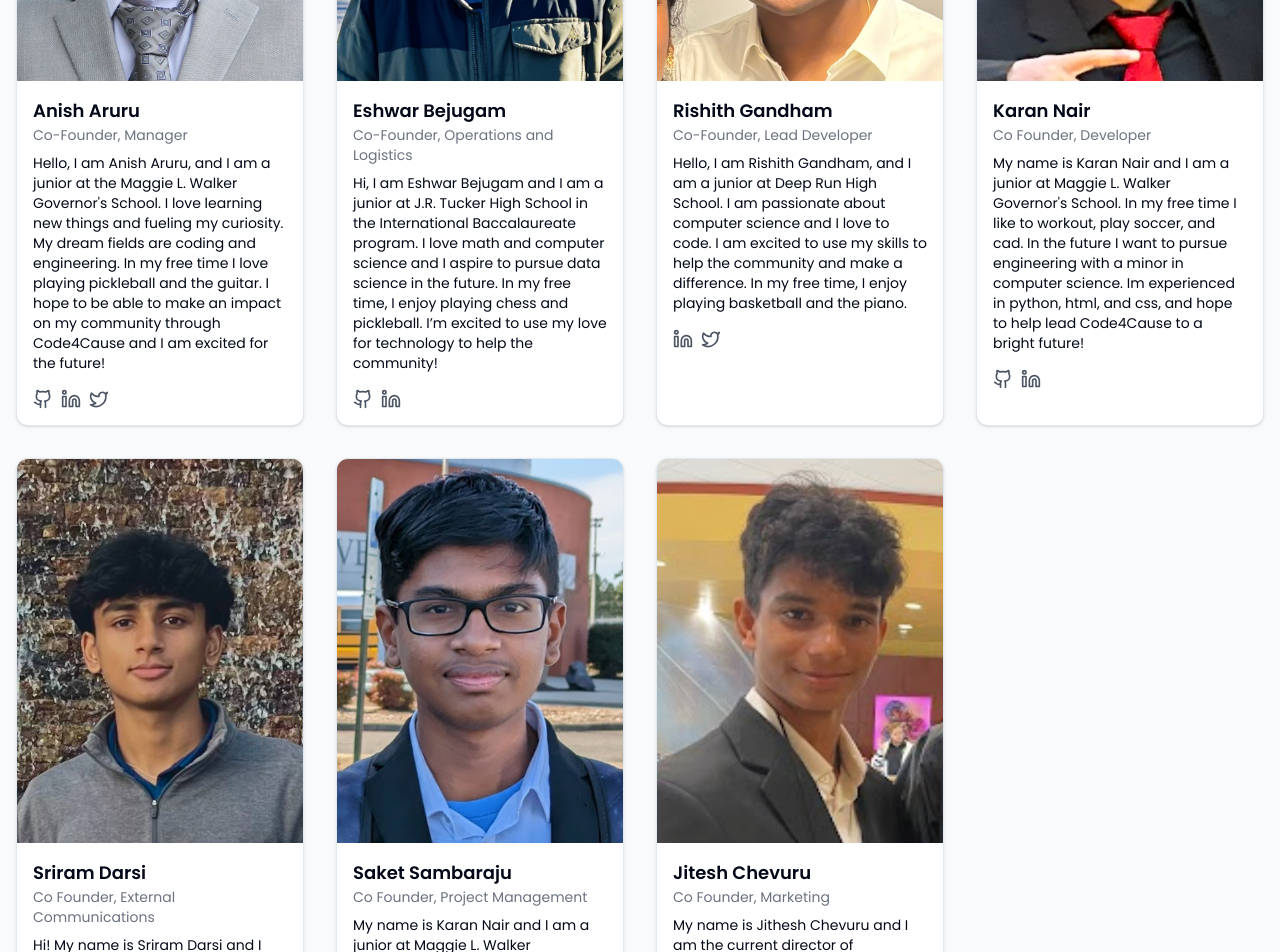
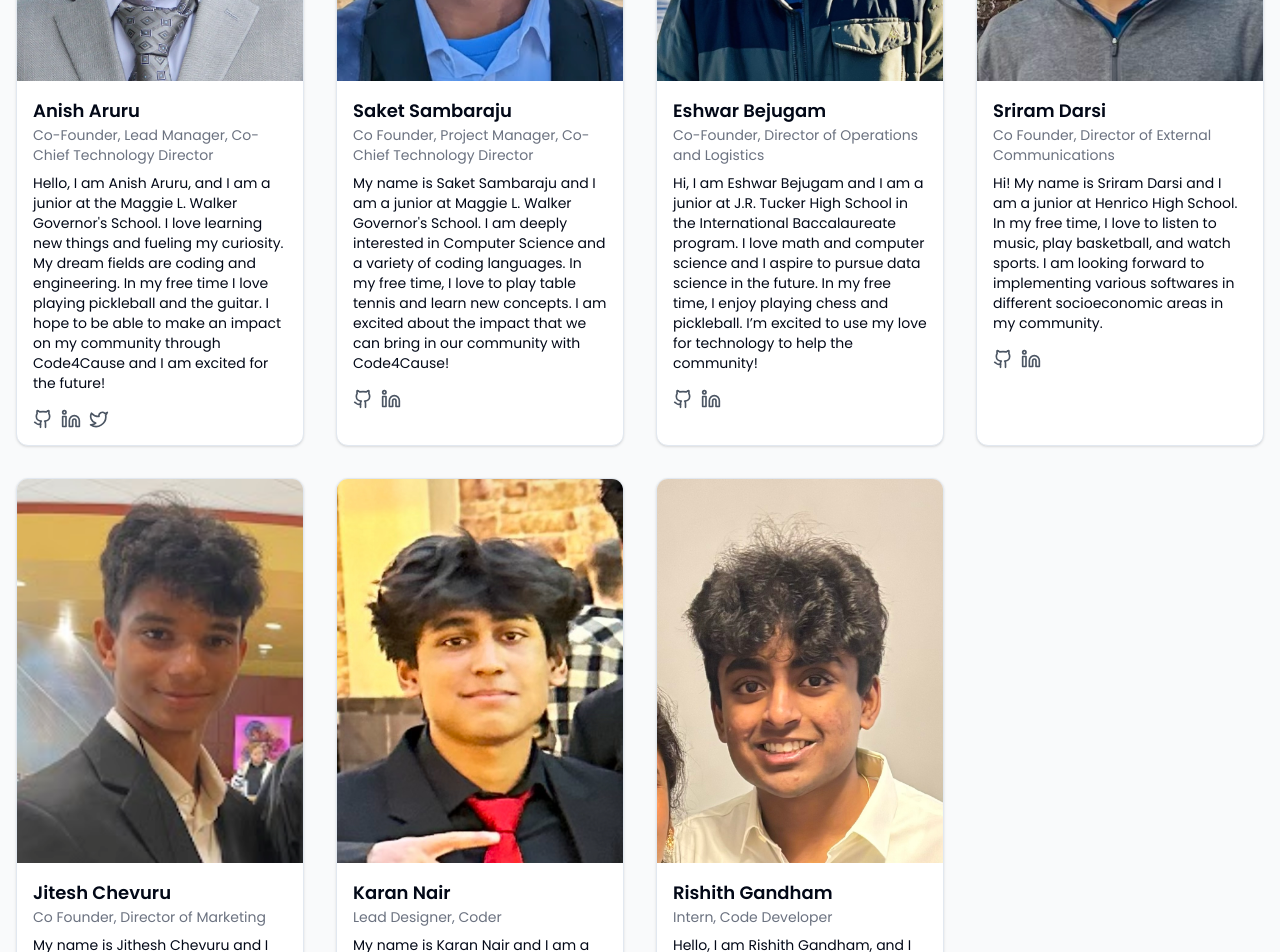
Before and after one commit to rishithgandham/code4cause, a Next.js app: page /aboutus in a window 1280 px wide. Shown: the part 1340-2292 px from the top of the page. Built offline with nearby package versions, Linux system fonts and the light colour scheme.

Commit message:
Update page.tsx

```diff
--- a/app/aboutus/page.tsx
+++ b/app/aboutus/page.tsx
@@ -95,7 +95,7 @@ interface TeamMember {
 const teamMembers: TeamMember[] = [
     {
         name: "Anish Aruru ",
-        role: "Co-Founder, Manager",
+        role: "Co-Founder, Lead Manager, Co-Chief Technology Director",
         image: anish,
         bio: "Hello, I am Anish Aruru, and I am a junior at the Maggie L. Walker Governor's School. I love learning new things and fueling my curiosity. My dream fields are coding and engineering. In my free time I love playing pickleball and the guitar. I hope to be able to make an impact on my community through Code4Cause and I am excited for the future!",
         github: "https://github.com",
@@ -103,53 +103,55 @@ const teamMembers: TeamMember[] = [
         twitter: "https://twitter.com/",
     },
     {
+        name: "Saket Sambaraju",
+        role: "Co Founder, Project Manager, Co-Chief Technology Director",
+        image: saket,
+        bio: "My name is Saket Sambaraju and I am a junior at Maggie L. Walker Governor's School. I am deeply interested in Computer Science and a variety of coding languages. In my free time, I love to play table tennis and learn new concepts. I am excited about the impact that we can bring in our community with Code4Cause! ",
+        github: "https://github.com/",
+        linkedin: "https://linkedin.com/in/",
+    },
+    {
         name: "Eshwar Bejugam",
-        role: "Co-Founder, Operations and Logistics",
+        role: "Co-Founder, Director of Operations and Logistics",
         image: eshwar,
         bio: "Hi, I am Eshwar Bejugam and I am a junior at J.R. Tucker High School in the International Baccalaureate program. I love math and computer science and I aspire to pursue data science in the future. In my free time, I enjoy playing chess and pickleball. I’m excited to use my love for technology to help the community!",
         github: "https://github.com/",
         linkedin: "https://linkedin.com/in/",
     },
     {
-        name: "Rishith Gandham",
-        role: "Co-Founder, Lead Developer",
-        image: rishith,
-        bio: "Hello, I am Rishith Gandham, and I am a junior at Deep Run High School. I am passionate about computer science and I love to code. I am excited to use my skills to help the community and make a difference. In my free time, I enjoy playing basketball and the piano.",
+        name: "Sriram Darsi",
+        role: "Co Founder, Director of External Communications",
+        image: sriram,
+        bio: "Hi! My name is Sriram Darsi and I am a junior at Henrico High School. In my free time, I love to listen to music, play basketball, and watch sports. I am looking forward to implementing various softwares in different socioeconomic areas in my community.",
+        github: "https://github.com/",
         linkedin: "https://linkedin.com/in/",
-        twitter: "https://twitter.com/",
+    },
+    {
+        name: "Jitesh Chevuru",
+        role: "Co Founder, Director of Marketing",
+        image: jitesh,
+        bio: "My name is Jithesh Chevuru and I am the current director of marketing. I am a junior at Henrico High School and I love to play tennis and volleyball. In my free time I like to talk to my friends and learn new things. I hope to spread Code4Cause’s mission across the nation.",
+        github: "https://github.com/",
+        linkedin: "https://linkedin.com/in/",
     },
     {
         name: "Karan Nair",
-        role: "Co Founder, Developer",
+        role: "Lead Designer, Coder",
         image: karan,
         bio: "My name is Karan Nair and I am a junior at Maggie L. Walker Governor's School. In my free time I like to workout, play soccer, and cad. In the future I want to pursue engineering with a minor in computer science. Im experienced in python, html, and css, and hope to help lead Code4Cause to a bright future!",
         github: "https://github.com/",
         linkedin: "https://linkedin.com/in/",
     },
     {
-        name: "Sriram Darsi",
-        role: "Co Founder, External Communications",
-        image: sriram,
-        bio: "Hi! My name is Sriram Darsi and I am a junior at Henrico High School. In my free time, I love to listen to music, play basketball, and watch sports. I am looking forward to implementing various softwares in different socioeconomic areas in my community.",
-        github: "https://github.com/",
+        name: "Rishith Gandham",
+        role: "Intern, Code Developer",
+        image: rishith,
+        bio: "Hello, I am Rishith Gandham, and I am a junior at Deep Run High School. I am passionate about computer science and I love to code. I am excited to use my skills to help the community and make a difference. In my free time, I enjoy playing basketball and the piano.",
         linkedin: "https://linkedin.com/in/",
+        twitter: "https://twitter.com/",
     },
-    {
-        name: "Saket Sambaraju",
-        role: "Co Founder, Project Management",
-        image: saket,
-        bio: "My name is Karan Nair and I am a junior at Maggie L. Walker Governor's School. In my free time I like to workout, play soccer, and cad. In the future I want to pursue engineering with a minor in computer science. Im experienced in python, html, and css, and hope to help lead Code4Cause to a bright future!",
-        github: "https://github.com/",
-        linkedin: "https://linkedin.com/in/",
-    },
-    {
-        name: "Jitesh Chevuru",
-        role: "Co Founder, Marketing",
-        image: jitesh,
-        bio: "My name is Jithesh Chevuru and I am the current director of marketing. I am a junior at Henrico High School and I love to play tennis and volleyball. In my free time I like to talk to my friends and learn new things. I hope to spread Code4Cause’s mission across the nation.",
-        github: "https://github.com/",
-        linkedin: "https://linkedin.com/in/",
-    },
+
+
 
 
 
```
